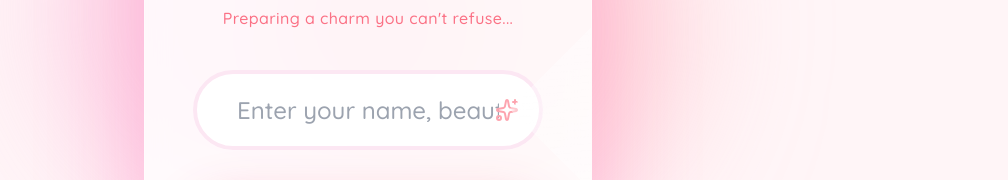
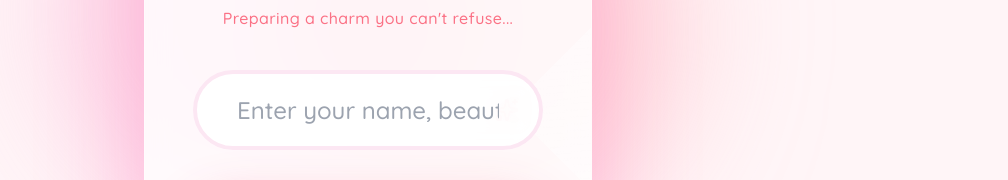
Before and after one commit to zairil10/Vibe_Coded_valentines-love-letter-prototype-2, a React (Vite) app: page / in a window 1280 px wide. Shown: the part 379-559 px from the top of the page, without its empty margins (272-1280 px from the left). Built offline with nearby package versions, Linux system fonts and the light colour scheme.

Commit message:
fix z-index

```diff
--- a/App.tsx
+++ b/App.tsx
@@ -196,7 +196,7 @@ const App: React.FC = () => {
               <input
                 type="text"
                 placeholder={t.inputPlaceholder}
-                className="w-full px-10 py-5 rounded-full border-4 border-pink-100 focus:border-rose-400 focus:outline-none text-center text-2xl transition-all glass hover:bg-white/50"
+                className="w-full px-10 py-5 rounded-full border-4 border-pink-100 focus:border-rose-400 focus:outline-none text-center text-2xl transition-all glass hover:bg-white/50 relative z-[200]"
                 value={targetName}
                 onChange={(e) => setTargetName(e.target.value)}
                 required
```
